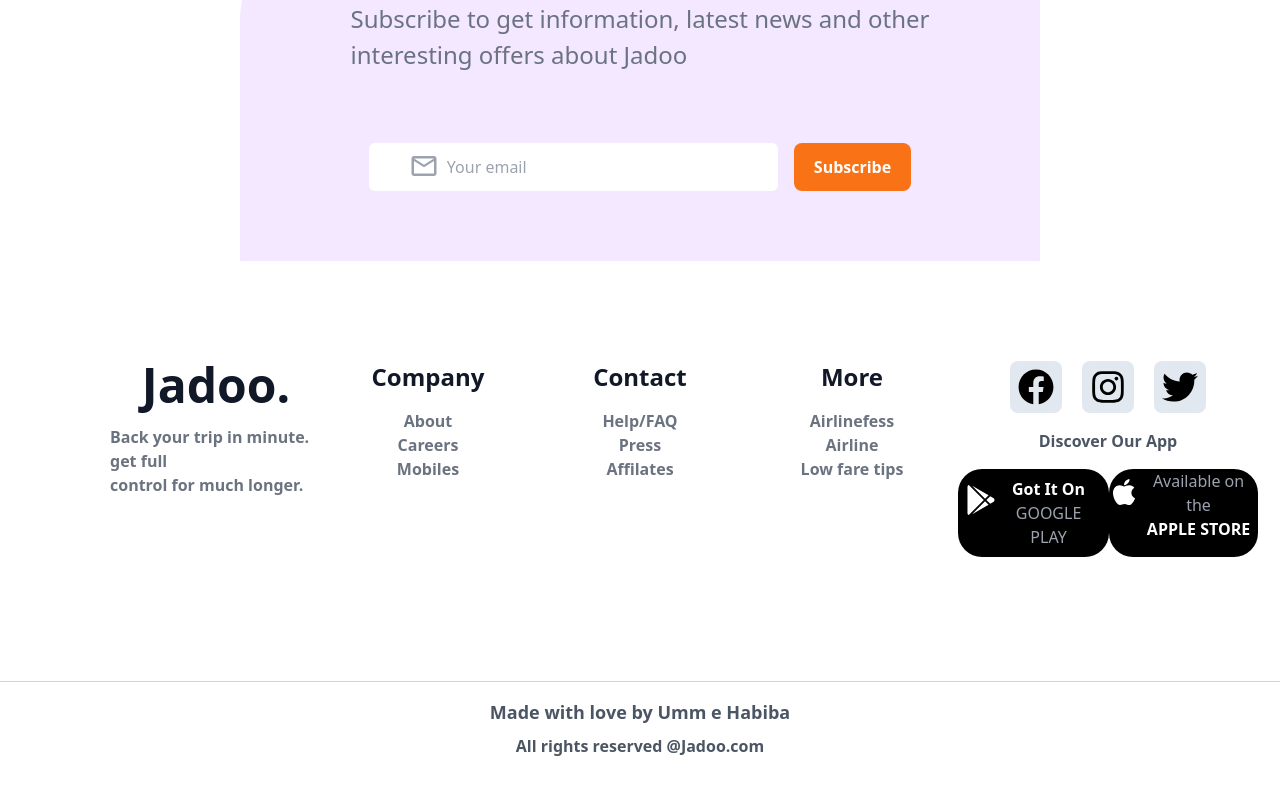
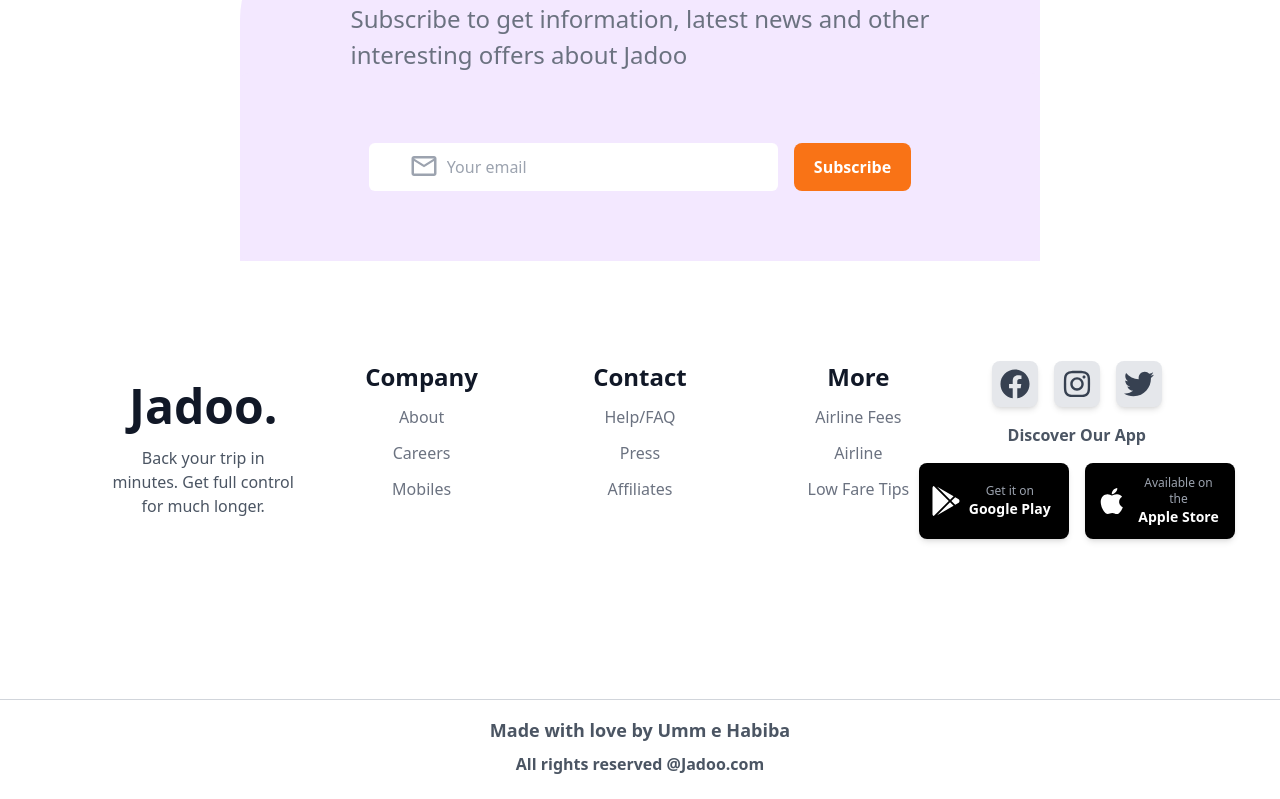
Before and after one commit to UmmeHabiba1312/travelling-website, a Next.js app: page / in a window 1280 px wide. Shown: the part 2776-3575 px from the top of the page. Built offline with nearby package versions, Linux system fonts and the light colour scheme.

Commit message:
Update abovefooter.tsx

```diff
--- a/src/components/abovefooter.tsx
+++ b/src/components/abovefooter.tsx
@@ -1,52 +1,81 @@
-import React from 'react'
-import { FaFacebook } from "react-icons/fa";
-import { FaInstagram } from "react-icons/fa6";
-import { FaTwitter } from "react-icons/fa6";
-import { FaGooglePlay } from "react-icons/fa";
-import { FaApple } from "react-icons/fa";
+import React from 'react';
+import { FaFacebook, FaInstagram, FaTwitter, FaGooglePlay, FaApple } from 'react-icons/fa';
 
 const AboveFooter = () => {
   return (
-    <main className='mt-[100px] h-40 mx-[110px]'>
-        <div className='grid md:grid-cols-5 sm:grid-cols-2'>
-            <div className="1  h-40">
-                <h3 className='text-gray-900 text-5xl font-bold flex justify-center'>Jadoo.</h3>
-                <p className='text-gray-500 font-semibold flex justify-center mt-4'>Back your trip in minute. get full <br />control for much longer.</p>
+    <main className="mt-[100px] mx-4 md:mx-20 lg:mx-[110px]">
+      <div className="grid grid-cols-1 md:grid-cols-3 lg:grid-cols-5 gap-8">
+        {/* Company Info */}
+        <div className="flex flex-col justify-center items-center space-y-4">
+          <h3 className="text-3xl md:text-5xl font-bold text-gray-900 mb-4 md:mb-0">Jadoo.</h3>
+          <p className="text-gray-600 text-center font-medium max-w-xs">
+            Back your trip in minutes. Get full control for much longer.
+          </p>
+        </div>
+
+        {/* Company Links */}
+        <div className="flex flex-col items-center space-y-2 md:space-y-3">
+          <h3 className="text-xl md:text-2xl font-semibold text-gray-900">Company</h3>
+          <p className="font-medium text-gray-500">About</p>
+          <p className="font-medium text-gray-500">Careers</p>
+          <p className="font-medium text-gray-500">Mobiles</p>
+        </div>
+
+        {/* Contact Links */}
+        <div className="flex flex-col items-center space-y-2 md:space-y-3">
+          <h3 className="text-xl md:text-2xl font-semibold text-gray-900">Contact</h3>
+          <p className="font-medium text-gray-500">Help/FAQ</p>
+          <p className="font-medium text-gray-500">Press</p>
+          <p className="font-medium text-gray-500">Affiliates</p>
+        </div>
+
+        {/* More Links */}
+        <div className="flex flex-col items-center space-y-2 md:space-y-3">
+          <h3 className="text-xl md:text-2xl font-semibold text-gray-900">More</h3>
+          <p className="font-medium text-gray-500">Airline Fees</p>
+          <p className="font-medium text-gray-500">Airline</p>
+          <p className="font-medium text-gray-500">Low Fare Tips</p>
+        </div>
+
+        {/* Social & App Links */}
+        <div className="flex flex-col items-center space-y-4">
+          {/* Social Media Icons */}
+          <div className="flex space-x-4 text-3xl text-gray-700">
+            <div className="bg-gray-200 p-2 rounded-lg shadow-md hover:bg-blue-500 hover:text-white transition-all duration-300 cursor-pointer">
+              <FaFacebook />
             </div>
-            <div className="2  h-40">
-                <h3 className='text-2xl font-bold text-gray-900 flex justify-center'>Company</h3>
-                <p className='font-semibold text-gray-500 flex justify-center mt-4'>About</p>
-                <p className='font-semibold text-gray-500 flex justify-center'>Careers</p>
-                <p className='font-semibold text-gray-500 flex justify-center'>Mobiles</p>
+            <div className="bg-gray-200 p-2 rounded-lg shadow-md hover:bg-pink-500 hover:text-white transition-all duration-300 cursor-pointer">
+              <FaInstagram />
             </div>
-            <div className="3 h-40">
-            <h3 className='text-2xl font-bold text-gray-900 flex justify-center'>Contact</h3>
-            <p className='font-semibold text-gray-500 flex justify-center mt-4'>Help/FAQ</p>
-                <p className='font-semibold text-gray-500 flex justify-center'>Press</p>
-                <p className='font-semibold text-gray-500 flex justify-center'>Affilates</p>
+            <div className="bg-gray-200 p-2 rounded-lg shadow-md hover:bg-blue-400 hover:text-white transition-all duration-300 cursor-pointer">
+              <FaTwitter />
             </div>
-            <div className="4  h-40">
-            <h3 className='text-2xl font-bold text-gray-900 flex justify-center'>More</h3>
-            <p className='font-semibold text-gray-500 flex justify-center mt-4'>Airlinefess</p>
-                <p className='font-semibold text-gray-500 flex justify-center'>Airline</p>
-                <p className='font-semibold text-gray-500 flex justify-center'>Low fare tips</p>
-            </div>
-            <div className="5  h-40 w-[300px]">
-                <div className='flex text-4xl justify-center gap-5'>
-                <div className='bg-slate-200 p-2 rounded-lg'><FaFacebook /></div>
-                <div className='bg-slate-200 p-2 rounded-lg'><FaInstagram /></div>
-                <div className='bg-slate-200 p-2 rounded-lg'><FaTwitter /></div>
-                </div>
-                <h4 className='text-gray-600 font-semibold flex justify-center mt-4'>Discover Our App</h4>
-                <div className='flex rounded-lg justify-around  mt-4 '>
-                    <button className='bg-black text-white flex rounded-3xl p-2'><div className='text-3xl mt-2'><FaGooglePlay /> </div><div><p className='text-white font-bold'>Got It On</p> <p className='text-gray-400'>GOOGLE PLAY</p></div></button>
-                    <button className='bg-black text-white flex rounded-3xl  '><div className='text-3xl mt-2'><FaApple /></div><div><p className='text-gray-400'>Available on the</p> <p className='text-white font-bold'>APPLE STORE</p></div></button>
+          </div>
 
-                </div>
-            </div>
+          <h4 className="text-gray-600 font-semibold mt-4">Discover Our App</h4>
+
+          {/* App Store & Play Store Buttons */}
+          <div className="flex flex-col gap-3 mt-4 md:flex-row md:gap-4">
+            <button className="bg-black text-white flex items-center rounded-lg shadow-md p-3 md:p-3 hover:bg-gray-800 transition-all duration-300 w-full md:w-[150px]">
+              <FaGooglePlay className="text-2xl md:text-3xl mr-2" />
+              <div>
+                <p className="text-xs text-gray-400">Get it on</p>
+                <p className="text-sm font-semibold">Google Play</p>
+              </div>
+            </button>
+
+            <button className="bg-black text-white flex items-center rounded-lg shadow-md p-3 md:p-3 hover:bg-gray-800 transition-all duration-300 w-full md:w-[150px]">
+              <FaApple className="text-2xl md:text-3xl mr-2" />
+              <div>
+                <p className="text-xs text-gray-400">Available on the</p>
+                <p className="text-sm font-semibold">Apple Store</p>
+              </div>
+            </button>
+          </div>
         </div>
+      </div>
     </main>
-  )
-}
+  );
+};
 
-export default AboveFooter
+export default AboveFooter;
```
